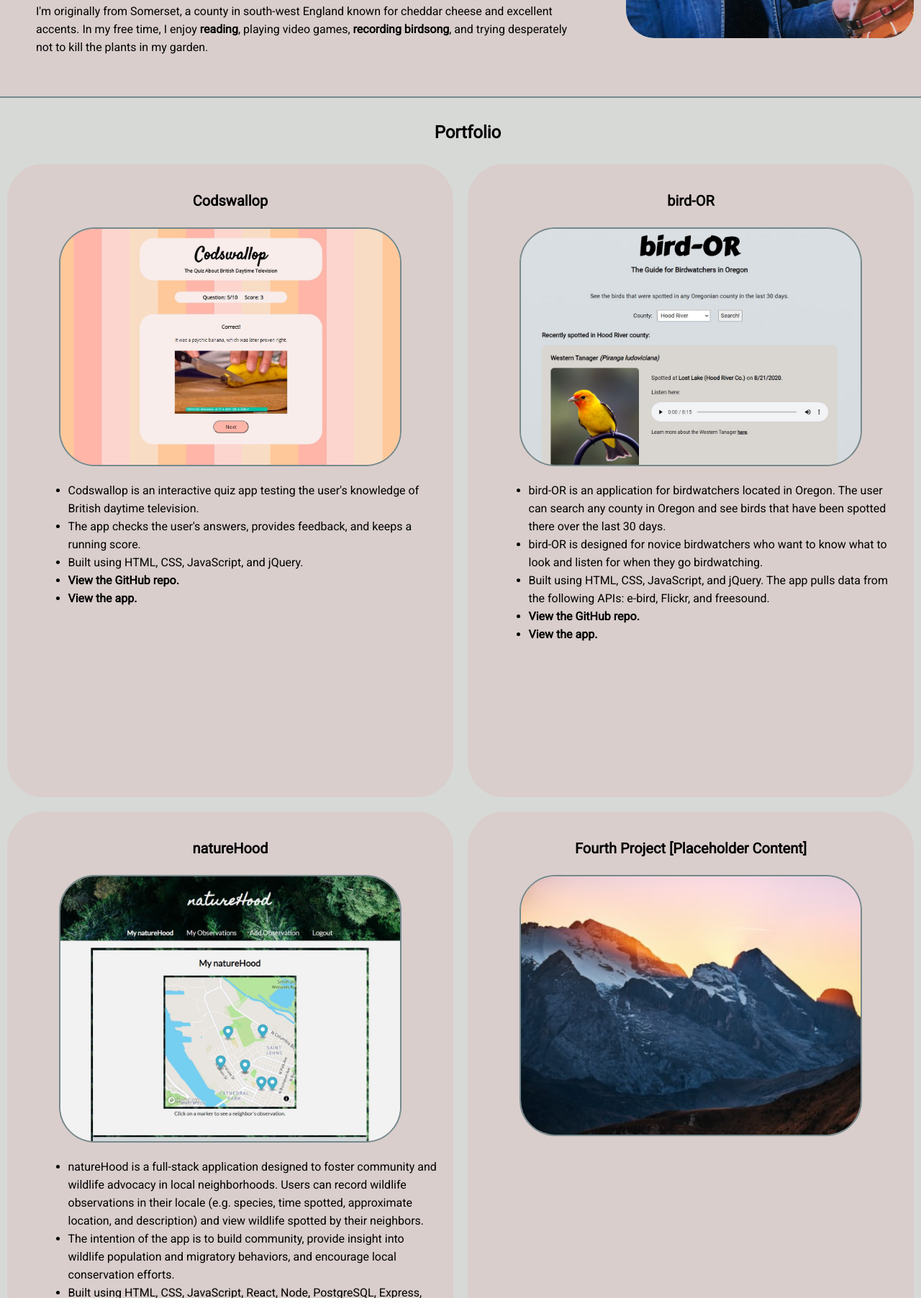
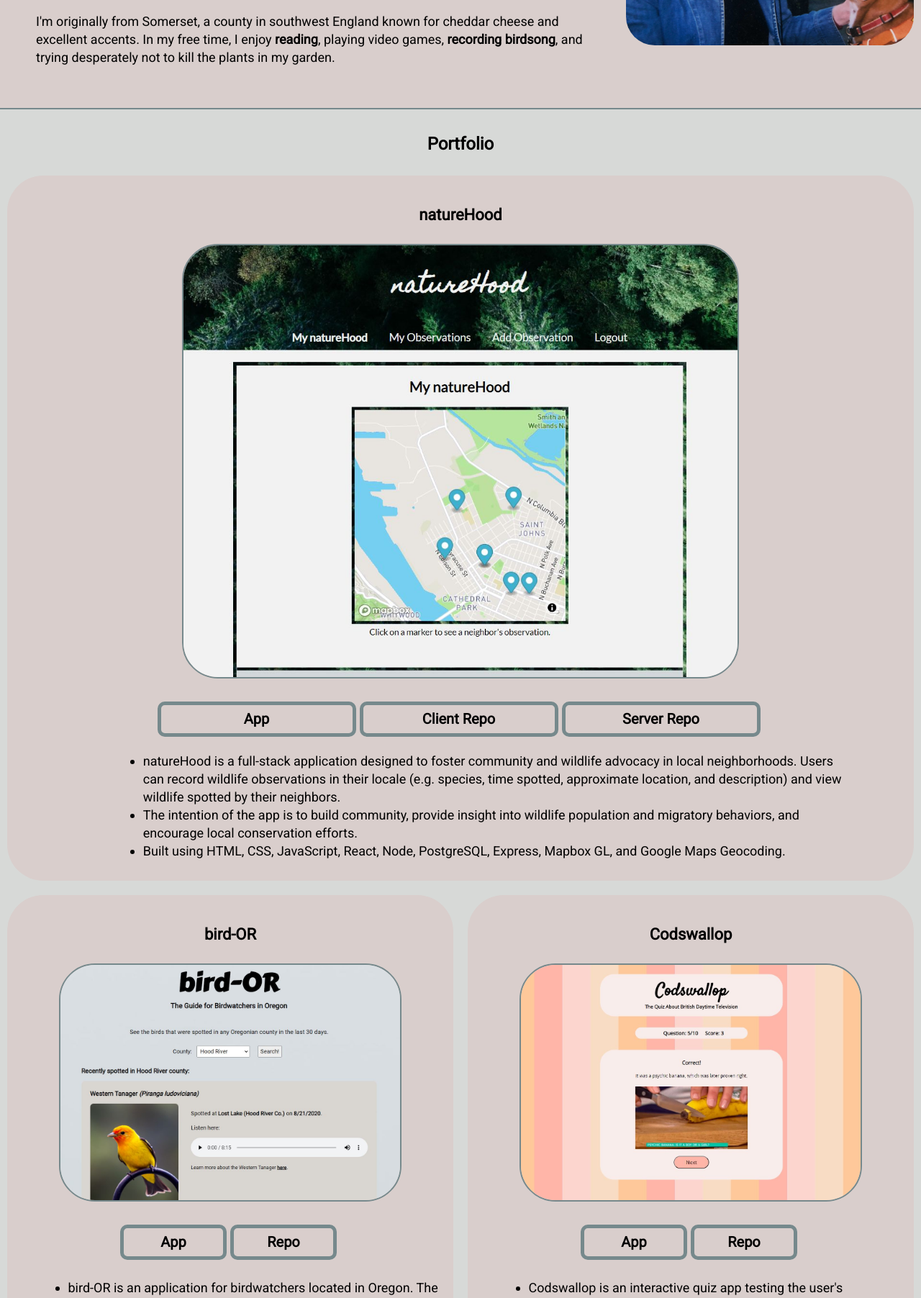
Before and after one commit to sallygaller/portfolio, a plain HTML site: page index.html in a window 1280 px wide. Shown: the part 996-2800 px from the top of the page at 72% size. Drawn offline with nearby package versions, Linux system fonts and the light colour scheme.

Commit message:
Made changes to the layout

```diff
--- a/index.html
+++ b/index.html
@@ -27,19 +27,19 @@
 
 	<main>
 		<section class="p-bottom-15" id="home">
-			<h2 class="p-top-15 f-size-22 m-left-50">Hello!</h2>
+			<h2 class="p-top-15 f-size-22 m-left-h2">Hello!</h2>
 			<p>I'm a software developer currently living in Portland, OR. I have a background in music, sound design, and database administration, all of which have paved the way for my dream career as a developer.</p>
       <p>I'm a full-stack developer who particularly loves working with backend technologies.
         I really enjoy being able to draw on my database admin experience and apply it in a different space! I'm also passionate about developing technology for wildlife and environmental conservation.</p>
 		</section>
 
 		<section class="p-bottom-25" id="about-me">
-			<h2 class="f-size-22 m-left-50 m-bottom-0">About Me</h2>
+			<h2 class="f-size-22 m-left-h2 m-bottom-0">About Me</h2>
       <div class="group-reverse">
         <div class="item-double">
           <p>I was first exposed to software development during my undergraduate degree studying music composition. I always adopted a mathematical approach to writing compositions, and when I learned how to use visual programming languages (e.g. Max/MSP) to write algorithmic compositions, I was hooked! It prompted me to pursue my MSc. in Sound Design, where I was able to continue composing computer music and working with new technologies.</p>
           <p>The overarching theme of my academic and professional career is problem-solving. I've realized that I find joy in problem-solving, whether it's searching for the perfect chord progression or fixing a bug. I feel really lucky that web development allows me to collaborate with others, be creative, and be a full-time problem-solver.</p>
-          <p>I'm originally from Somerset, a county in south-west England known for cheddar cheese and excellent accents. In my free time, I enjoy <a class="main" href="https://www.goodreads.com/user/show/77742961-sally-galler" target="_blank">reading</a>, playing video games, <a class="main" href="https://soundcloud.com/sallysounds" target="_blank">recording birdsong</a>, and trying desperately not to kill the plants in my garden.</p>
+          <p>I'm originally from Somerset, a county in southwest England known for cheddar cheese and excellent accents. In my free time, I enjoy <a class="main" href="https://www.goodreads.com/user/show/77742961-sally-galler" target="_blank">reading</a>, playing video games, <a class="main" href="https://soundcloud.com/sallysounds" target="_blank">recording birdsong</a>, and trying desperately not to kill the plants in my garden.</p>
         </div>
         <div class="item">
           <img class="about-img m-width-500 padding-10" src="images/sally-and-eddie.jpg" alt="Sally and Eddie">
@@ -50,57 +50,64 @@
 		<section class="p-top-15 p-bottom-25 bg-color-silver" id="portfolio">
 			<h2 class="f-size-24 align-center ">Portfolio</h2>
       <div class="group">
-        <div class="portfolio-item">
-          <a class="main" rel="noopener" href="https://sallygaller.github.io/quiz-app/" target="_blank"><h3 class="f-size-20 padding-5 align-center">Codswallop</h3></a>
-          <img class="grey-border m-width-img" src="images/codswallop-screenshot.jpg" alt="Screenshot of Quiz App feedback page">
-          <ul class="p-top-5 portfolio-bullets">
-            <li>Codswallop is an interactive quiz app testing the user's knowledge of British daytime television.</li>
-            <li>The app checks the user's answers, provides feedback, and keeps a running score.</li>
-            <li>Built using HTML, CSS, JavaScript, and jQuery.</li>
-            <li><a class="main" rel="noopener" href="https://github.com/sallygaller/quiz-app" target="_blank">View the GitHub repo.</a></li>
-            <li><a class="main" rel="noopener" href="https://sallygaller.github.io/quiz-app/" target="_blank">View the app.</a></li>
-          </ul>
-        </div>
-        <div class="portfolio-item">
-          <a class="main" rel="noopener" href="https://sallygaller.github.io/bird-OR/" target="_blank"><h3 class="f-size-20 padding-5 align-center">bird-OR</h3></a>
-          <img class="grey-border m-width-img" src="images/bird-or-screenshot.jpg" alt="Screenshot of bird-OR search page">
-          <ul class="p-top-5 portfolio-bullets">
-            <li>bird-OR is an application for birdwatchers located in Oregon. The user can search any county in Oregon and see birds that have been spotted there over the last 30 days.</li>
-            <li>bird-OR is designed for novice birdwatchers who want to know what to look and listen for when they go birdwatching.</li>
-            <li>Built using HTML, CSS, JavaScript, and jQuery. The app pulls data from the following APIs: e-bird, Flickr, and freesound.</li>
-            <li><a class="main" rel="noopener" href="https://github.com/sallygaller/bird-OR" target="_blank">View the GitHub repo.</a></li>
-            <li><a class="main" rel="noopener" href="https://sallygaller.github.io/bird-OR/" target="_blank">View the app.</a></li>
-          </ul>
-        </div>
-      </div>
-      <div class="group">
-        <div class="portfolio-item">
-          <a class="main" rel="noopener" href="https://naturehood-app.vercel.app/" target="_blank"><h3 class="f-size-20 padding-5 align-center">natureHood</h3></a>
+        <div class="portfolio-item portfolio-main">
+          <a class="main" rel="noopener" href="https://naturehood-app.vercel.app/" target="_blank"><h3 class="f-size-22 padding-5 align-center">natureHood</h3></a>
           <img class="grey-border m-width-img" src="images/naturehood-screenshot.jpg" alt="Screenshot of natureHood">
-          <ul class="p-top-5 portfolio-bullets">
+          <div class="link-group">
+            <a rel="noopener" class="button" href="https://naturehood-app.vercel.app/" target="_blank">App</a>
+            <a class="button" rel="noopener" href="https://github.com/sallygaller/naturehood" target="_blank">Client Repo</a>
+            <a class="button" rel="noopener" href="https://github.com/sallygaller/naturehood-api" target="_blank">Server Repo</a>
+          </div>
+          <ul class="portfolio-bullets">
             <li>natureHood is a full-stack application designed to foster community and wildlife advocacy in local neighborhoods. Users can record wildlife observations in their locale (e.g. species, time spotted, approximate location, and description) and view wildlife spotted by their neighbors.</li>
             <li>The intention of the app is to build community, provide insight into wildlife population and migratory behaviors, and encourage local conservation efforts.</li>
             <li>Built using HTML, CSS, JavaScript, React, Node, PostgreSQL, Express, Mapbox GL, and Google Maps Geocoding.</li>
-            <li>View the Github <a class="main" rel="noopener" href="https://github.com/sallygaller/naturehood" target="_blank">client repo</a> and the <a class="main" href="https://github.com/sallygaller/naturehood-api" target="_blank">server repo</a>.</li>
-            <li><a rel="noopener" class="main" href="https://naturehood-app.vercel.app/" target="_blank">View the app.</a></li>
           </ul>
         </div>
-        <div class="portfolio-item">
+        <!-- <div class="portfolio-item">
           <h3 class="f-size-20 padding-5 align-center">Fourth Project [Placeholder Content]</h3>
           <img class="grey-border m-width-img" src="images/placeholder.jpg" alt="Placeholder Image">
-          <!-- <ul class="p-top-5 portfolio-bullets">
+          <ul class="p-top-5 portfolio-bullets">
             <li>Description that explains what the app does.</li>
             <li>Who the app is for, why it was built.</li>
             <li>Skills used (what is the stack).</li>
             <li><a class="placeholder-link">Placeholder link to the GitHub repo of the project.</a></li>
             <li><a class="placeholder-link">Placeholder link to live, working app.</a></li>
-          </ul> -->
+          </ul>
+        </div> -->
+      </div>
+      <div class="group">
+        <div class="portfolio-item">
+          <a class="main" rel="noopener" href="https://sallygaller.github.io/bird-OR/" target="_blank"><h3 class="f-size-22 padding-5 align-center">bird-OR</h3></a>
+          <img class="grey-border m-width-img" src="images/bird-or-screenshot.jpg" alt="Screenshot of bird-OR search page">
+          <div class="link-group">
+            <a class="button" rel="noopener" href="https://sallygaller.github.io/bird-OR/" target="_blank">App</a>
+            <a class="button" rel="noopener" href="https://github.com/sallygaller/bird-OR" target="_blank">Repo</a>
+          </div>
+          <ul class="p-top-5 portfolio-bullets">
+            <li>bird-OR is an application for birdwatchers located in Oregon. The user can search any county in Oregon and see birds that have been spotted there over the last 30 days.</li>
+            <li>bird-OR is designed for novice birdwatchers who want to know what to look and listen for when they go birdwatching.</li>
+            <li>Built using HTML, CSS, JavaScript, and jQuery. The app pulls data from the following APIs: e-bird, Flickr, and freesound.</li>
+          </ul>
+        </div>
+        <div class="portfolio-item">
+          <a class="main" rel="noopener" href="https://sallygaller.github.io/quiz-app/" target="_blank"><h3 class="f-size-22 padding-5 align-center">Codswallop</h3></a>
+          <img class="grey-border m-width-img" src="images/codswallop-screenshot.jpg" alt="Screenshot of Quiz App feedback page">
+          <div class="link-group">
+            <a class="button" rel="noopener" href="https://sallygaller.github.io/quiz-app/" target="_blank">App</a>
+            <a class="button" rel="noopener" href="https://github.com/sallygaller/quiz-app" target="_blank">Repo</a>
+          </div>
+          <ul class="p-top-5 portfolio-bullets">
+            <li>Codswallop is an interactive quiz app testing the user's knowledge of British daytime television.</li>
+            <li>The app checks the user's answers, provides feedback, and keeps a running score.</li>
+            <li>Built using HTML, CSS, JavaScript, and jQuery.</li>
+          </ul>
         </div>
       </div>
 		</section>
     <hr>
-		<section class="p-top-15 p-bottom-15" id="contact">
-			<h2 class="f-size-22 m-left-50 m-bottom-4">Let's talk about it!</h2>
+		<section class="p-top-15 p-bottom-15 light-background" id="contact">
+			<h2 class="f-size-22 m-left-h2 m-bottom-4">Let's talk about it!</h2>
       <div class="group">
         <div class="item">
           <p>I'm eager to collaborate with other developers, whether it's having fun with procedural audio or working on a piece of software that could change the world!</p>
@@ -116,7 +123,7 @@
         </div>
         <div class="item">
           <p class="m-bottom-0">You can also contact me through:</p>
-          <ul class=" margin-0 m-left-50">
+          <ul class=" margin-0 m-left-h2">
            <li><a style = "font-weight:bold" rel="noopener" class="main" href="mailto:sallyannegaller@gmail.com">Email</a></li>
             <li><a style = "font-weight:bold" rel="noopener" class="main" href="https://www.linkedin.com/in/sally-galler-portland" target="_blank">LinkedIn</a></li>
             <li><a style = "font-weight:bold" rel="noopener" class="main" href="https://github.com/sallygaller" target="_blank">GitHub</a></li>
--- a/style.css
+++ b/style.css
@@ -51,7 +51,7 @@ header nav ul {
 /* nav bar bullet styling */
 header nav ul li a  {
   color: black;
-  font-size: 16px;
+  font-size: 18px;
   font-weight: 550;
   text-decoration: none;
   margin: 0 20px 0 0;
@@ -63,7 +63,7 @@ header nav ul li:last-child a {
 }
 
 /* standard margin */
-main h2, main p, footer p, form {
+main p, footer p, form {
   margin-left: 20px;
 }
 
@@ -128,6 +128,10 @@ main p, footer p {
   align-self: center;
 }
 
+.light-background {
+  background-color: #E6DAD8;
+}
+
 /* ---font styles--- */
 main * {
   font-family: 'Roboto', sans-serif;
@@ -168,7 +172,11 @@ footer * {
 
 /* ---font size and text formatting--- */
 main p {
-  font-size: 16px;
+  font-size: 18px;
+}
+
+main li {
+  font-size: 18px;
 }
 
 .f-size-20 {
@@ -200,6 +208,10 @@ p, ul {
   max-width: 95%;
 }
 
+.m-left-h2 {
+  margin-left: 20px;
+}
+
 .m-width-500 {
   max-width: 500px;
 }
@@ -227,7 +239,7 @@ p, ul {
 form label {
   padding-top: 5px;
   display: block;
-  font-size: 16px;
+  font-size: 18px;
   margin-bottom: 5px;
   font-weight: bold;
 }
@@ -236,7 +248,7 @@ form button {
   padding: 10px 16px;
   border-radius: 10px;
   border: 0px;
-  font-size: 16px;
+  font-size: 18px;
   background: #76898C;
   color: white;
   margin-left: 0px;
@@ -272,6 +284,30 @@ a.main:visited {
   font-weight: bold;
 }
 
+.link-group {
+  display: flex;
+  flex-direction: column;
+  justify-content: center;
+  align-items: center;
+  margin-top: 12px;
+}
+
+.button {
+  border: solid 5px#76898C;
+  border-radius: 10px;
+  color: black;
+  font-weight: bold;
+  padding: 8px 10px;
+  width: 50%;
+  text-align: center;
+  text-decoration: none;
+  margin: 10px 0px 5px 0px;
+  font-size: 20px;
+  cursor: pointer;
+}
+
+
+
 /* -----when device is 850px+----- */
 @media all and (min-width: 850px) {
   /* ---flex-box--- */
@@ -303,11 +339,32 @@ a.main:visited {
     width: 650px;
   }
 
+  .portfolio-main {
+    height: 950px;
+    max-width: 1250px;
+  }
+
+  .portfolio-main ul {
+    max-width: 80%;
+    align-self: center;
+  }
+
+  .link-group {
+    flex-direction: row;
+  }
+
   .item img {
     border-radius: 50px;
     margin-left: 50px;
     align-self: flex-start;
     max-height: 500px;
+  }
+
+  .button {
+    width: 20%;
+    text-align: center;
+    margin-top: 20px;
+    margin-right: 5px;
   }
 
   .item .about-img {
@@ -335,7 +392,11 @@ a.main:visited {
     margin-bottom: 0px;
   }
 
-  .m-left-50 {
+  .m-left-20 {
+    margin-left: 20px;
+  }
+
+  .m-left-h2 {
     margin-left: 50px;
   }
 
```
